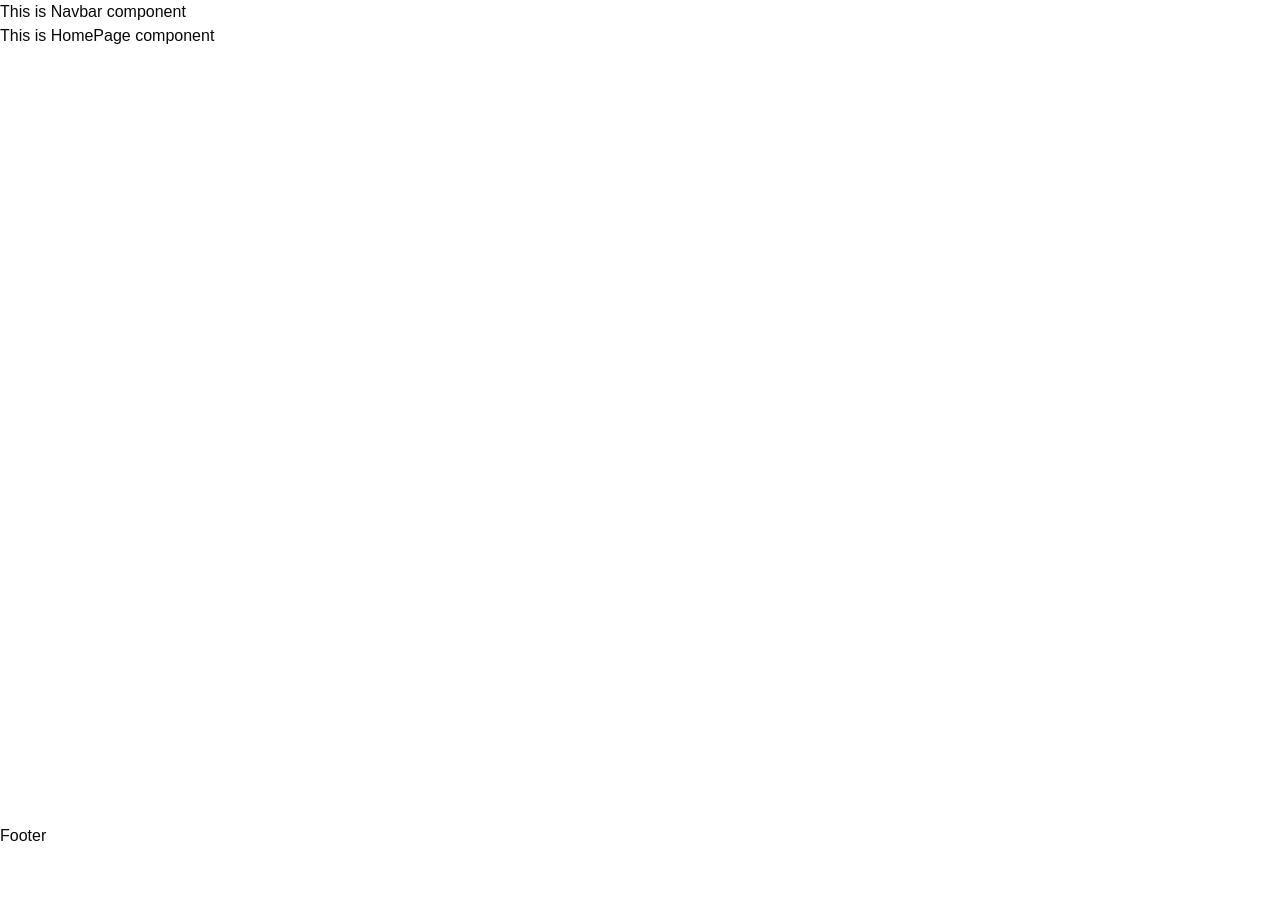
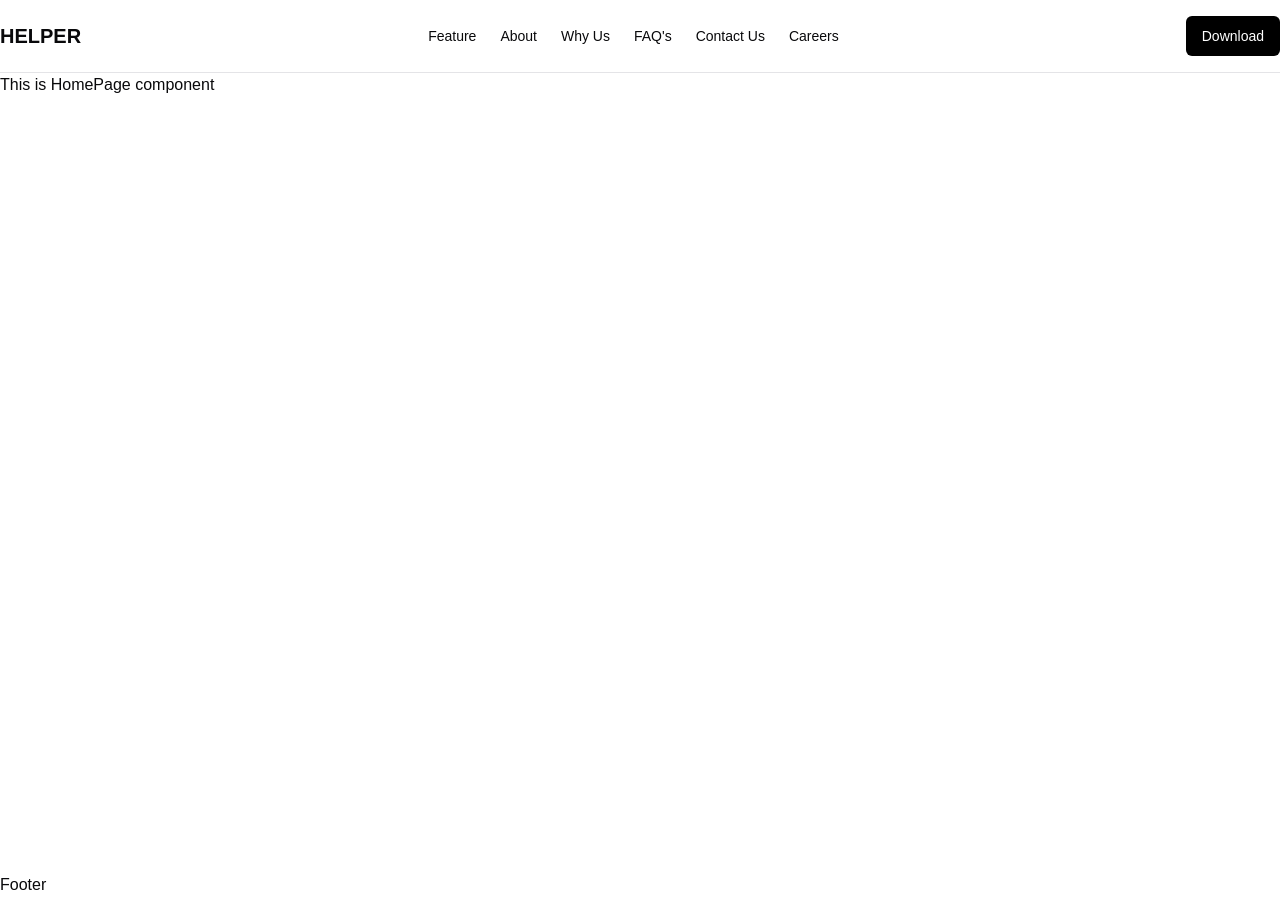
Before and after one commit to MehediMehad/horphe_ovono, a Next.js app: page / in a window 1280 px wide. Before the commit the page ends 848 px from the top, so only its background shows below. Built offline with nearby package versions, Linux system fonts and the light colour scheme.

Commit message:
create responsive navbar

```diff
--- a/src/components/modules/shared/Navbar.tsx
+++ b/src/components/modules/shared/Navbar.tsx
@@ -1,9 +1,150 @@
-const Navbar = () => {
+"use client";
+
+import { useState } from "react";
+import Link from "next/link";
+import { Menu, X } from "lucide-react";
+import { Button } from "@/components/ui/button";
+import { cn } from "@/lib/utils";
+
+export default function Navbar() {
+  const [isMenuOpen, setIsMenuOpen] = useState(false);
+
+  const toggleMenu = () => {
+    setIsMenuOpen(!isMenuOpen);
+  };
+
   return (
-    <div>
-      <h1>This is Navbar component</h1>
-    </div>
+    <header className="w-full py-4 px-4 md:px-0 bg-white border-b">
+      <div className="container mx-auto flex items-center justify-between">
+        <Link href="/" className="font-bold text-xl">
+          HELPER
+        </Link>
+
+        {/* Mobile menu button */}
+        <button
+          className="md:hidden"
+          onClick={toggleMenu}
+          aria-label="Toggle menu"
+        >
+          {isMenuOpen ? <X size={24} /> : <Menu size={24} />}
+        </button>
+
+        {/* Desktop navigation */}
+        <nav className="hidden md:flex items-center gap-6">
+          <Link
+            href="/feature"
+            className="text-sm font-medium hover:text-gray-600"
+          >
+            Feature
+          </Link>
+          <Link
+            href="/about"
+            className="text-sm font-medium hover:text-gray-600"
+          >
+            About
+          </Link>
+          <Link
+            href="/why-us"
+            className="text-sm font-medium hover:text-gray-600"
+          >
+            Why Us
+          </Link>
+          <Link
+            href="/faqs"
+            className="text-sm font-medium hover:text-gray-600"
+          >
+            FAQ's
+          </Link>
+          <Link
+            href="/contact-us"
+            className="text-sm font-medium hover:text-gray-600"
+          >
+            Contact Us
+          </Link>
+          <Link
+            href="/careers"
+            className="text-sm font-medium hover:text-gray-600"
+          >
+            Careers
+          </Link>
+        </nav>
+
+        {/* Mobile navigation */}
+        <div
+          className={cn(
+            "fixed inset-0 z-50 bg-white md:hidden transition-transform duration-300 ease-in-out",
+            isMenuOpen ? "translate-x-0" : "translate-x-full"
+          )}
+        >
+          <div className="flex flex-col h-full p-6">
+            <div className="flex justify-between items-center mb-8">
+              <Link href="/" className="font-bold text-xl">
+                HELPER
+              </Link>
+              <button onClick={toggleMenu} aria-label="Close menu">
+                <X size={24} />
+              </button>
+            </div>
+            <nav className="flex flex-col gap-6">
+              <Link
+                href="/feature"
+                className="text-lg font-medium hover:text-gray-600"
+                onClick={toggleMenu}
+              >
+                Feature
+              </Link>
+              <Link
+                href="/about"
+                className="text-lg font-medium hover:text-gray-600"
+                onClick={toggleMenu}
+              >
+                About
+              </Link>
+              <Link
+                href="/why-us"
+                className="text-lg font-medium hover:text-gray-600"
+                onClick={toggleMenu}
+              >
+                Why Us
+              </Link>
+              <Link
+                href="/faqs"
+                className="text-lg font-medium hover:text-gray-600"
+                onClick={toggleMenu}
+              >
+                FAQ's
+              </Link>
+              <Link
+                href="/contact-us"
+                className="text-lg font-medium hover:text-gray-600"
+                onClick={toggleMenu}
+              >
+                Contact Us
+              </Link>
+              <Link
+                href="/careers"
+                className="text-lg font-medium hover:text-gray-600"
+                onClick={toggleMenu}
+              >
+                Careers
+              </Link>
+              <Button
+                variant="default"
+                className="mt-4 bg-black text-white hover:bg-gray-800 w-full"
+              >
+                Download
+              </Button>
+            </nav>
+          </div>
+        </div>
+
+        <Button
+          variant="default"
+          className="bg-black hidden md:block text-white hover:bg-gray-800"
+        >
+          Download
+        </Button>
+      </div>
+    </header>
   );
-};
-
-export default Navbar;
+}
```
